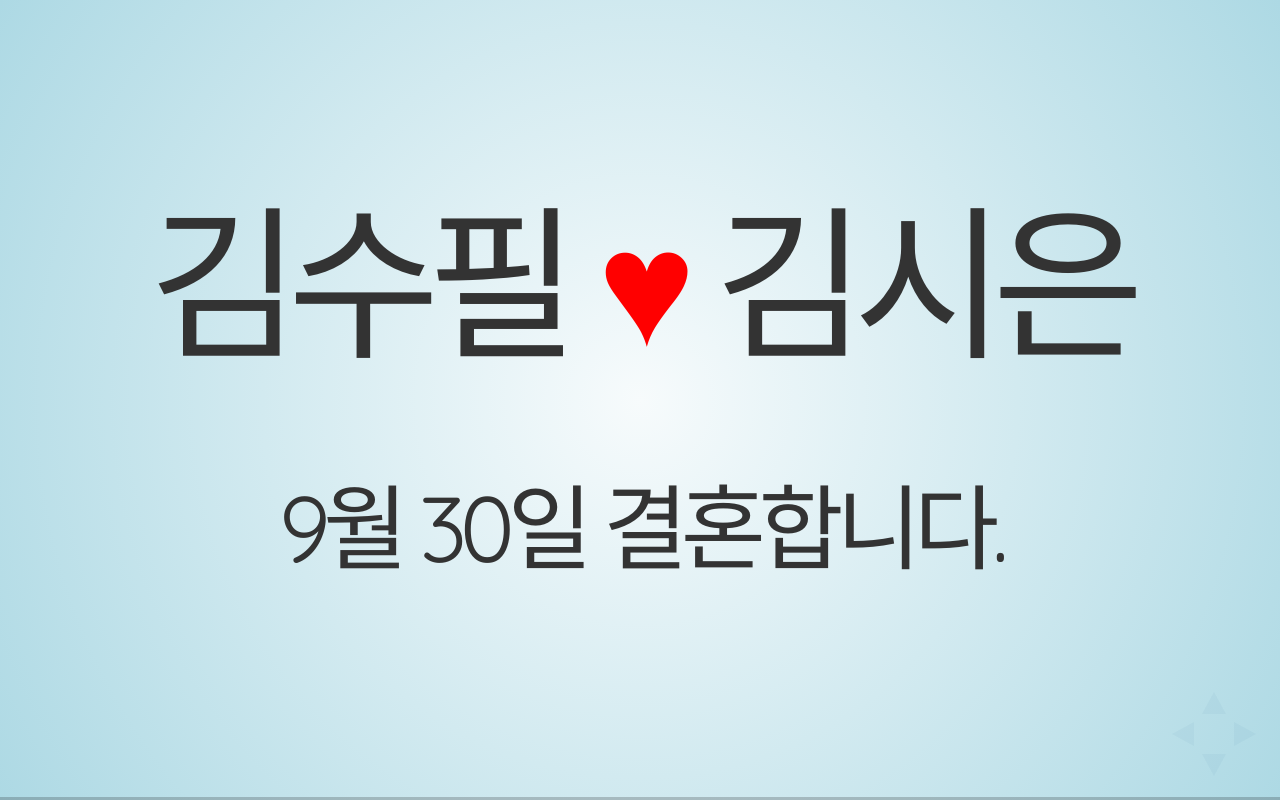
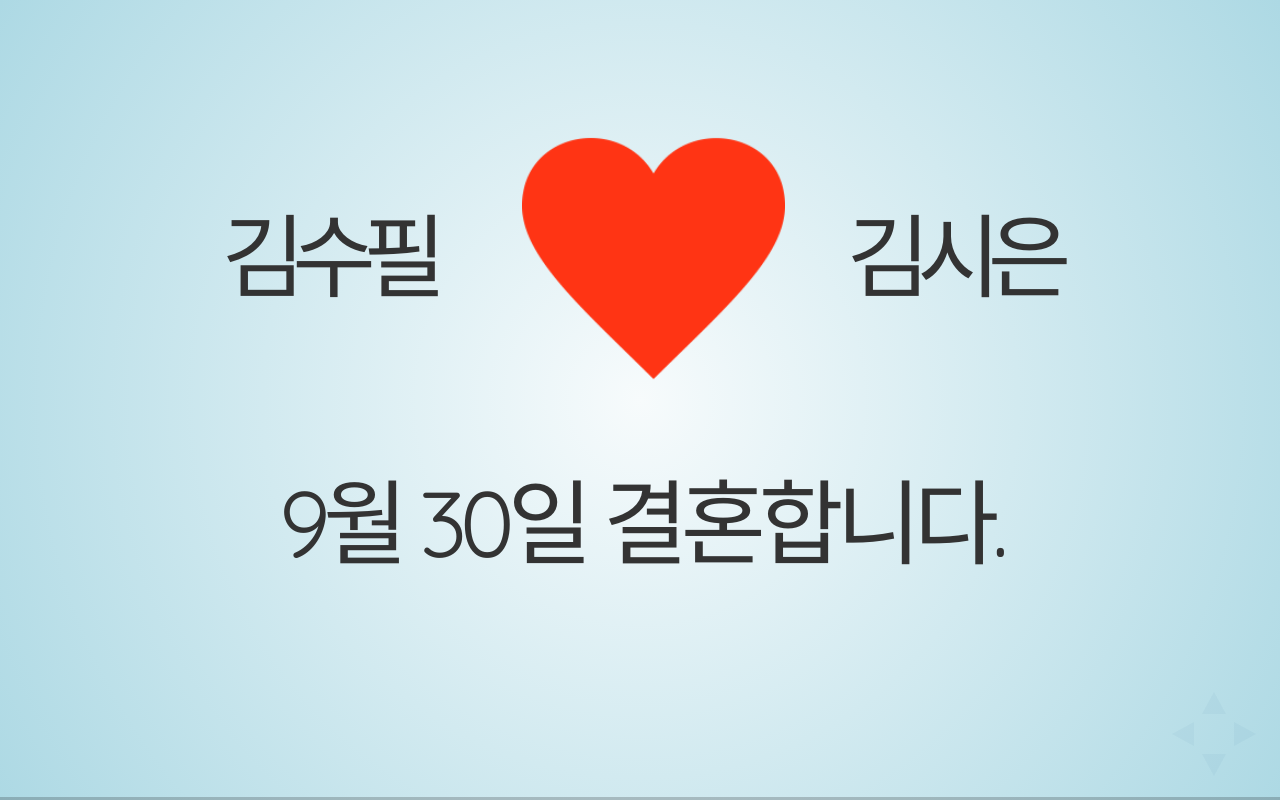
Before and after one commit to sfkim/wedding, a plain HTML site: page index.html in a window 1280 px wide. Drawn offline with nearby package versions, Linux system fonts and the light colour scheme.

Commit message:
- replace heart character to image  - add image asset, red-heart.png  - change style for heart in h1 title of first page

```diff
--- a/css/style.css
+++ b/css/style.css
@@ -1 +1,17 @@
 /* for my custom style */
+
+
+#h1-pre {
+    text-align: center;
+    box-shadow: 0px 0px 0px rgba(0, 0, 0, 0);
+}
+
+#red-heart {
+    position: absolute;
+    display: inline-block;
+    top: -36px;
+    left: 372px;
+    width: 240px;
+    height: 240px;
+    background: url("../asset/image/red-heart.png") no-repeat;
+}
--- a/css/theme/sky.css
+++ b/css/theme/sky.css
@@ -53,7 +53,7 @@ body {
 .reveal h6 {
   margin: 0 0 30px 0;
   color: #333;
-  font-family: "Quicksand", Helvetica, Arial, sans-serif;
+  font-family: "Quicksand", sans-serif;
   font-weight: normal;
   line-height: 1.2;
   letter-spacing: -0.08em;
--- a/index.html
+++ b/index.html
@@ -17,8 +17,9 @@
     <div class="reveal">
         <div class="slides">
             <section>
-                <h1>김수필 <span style="color: red;">&hearts;</span> 김시은</h1>
-                <br/>
+                <h1><pre id="h1-pre">김수필          김시은</pre></h1>
+                <div id="red-heart"></div>
+                <br/><br/>
                 <h2>9월 30일 결혼합니다.</h2>
             </section>
         </div>
```
Also changed, not shown: asset/image/red-heart.png (added).
